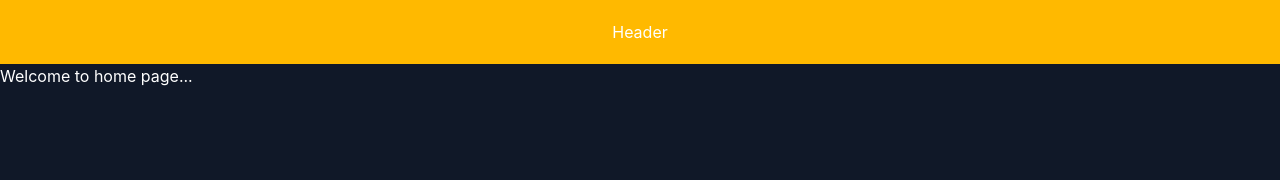
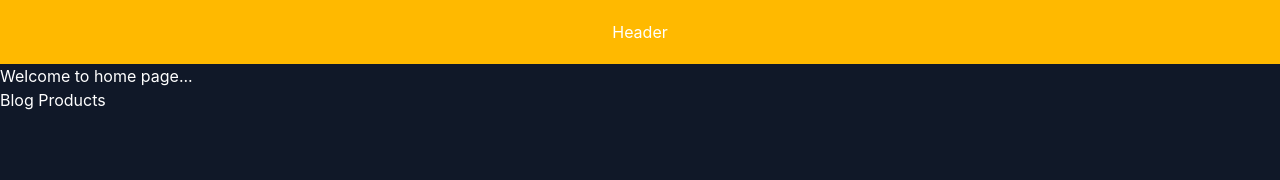
Before and after one commit to ammarAlzaqam/NEXT.JS-15-fundamentals-routing-demo, a Next.js app: page / in a window 1280 px wide. Shown: the top 180 px of the page. Built offline with nearby package versions, Linux system fonts and the light colour scheme.

Commit message:
link component

```diff
--- a/src/app/page.tsx
+++ b/src/app/page.tsx
@@ -1,3 +1,9 @@
+import Link from "next/link";
+
 export default function Home() {
-    return <h1>Welcome to home page...</h1>
+    return <>
+    <h1>Welcome to home page...</h1>
+    <Link href="/blog">Blog</Link> {" "}
+    <Link href="/products">Products</Link>
+    </>
 }
--- a/src/app/products/page.tsx
+++ b/src/app/products/page.tsx
@@ -3,6 +3,7 @@ import Link from "next/link";
 export default function Products() {
   return (
     <>
+      <Link href="/">Home</Link>
       <h1>Product Details</h1>
       <h2>
         <Link href={`products/1`}>Product 1</Link>
@@ -11,7 +12,7 @@ export default function Products() {
         <Link href={`products/2`}>Product 2</Link>
       </h2>
       <h2>
-        <Link href={`products/3`}>Product 3</Link>
+        <Link href={`products/3`} replace>Product 3</Link>
       </h2>
     </>
   );
```
